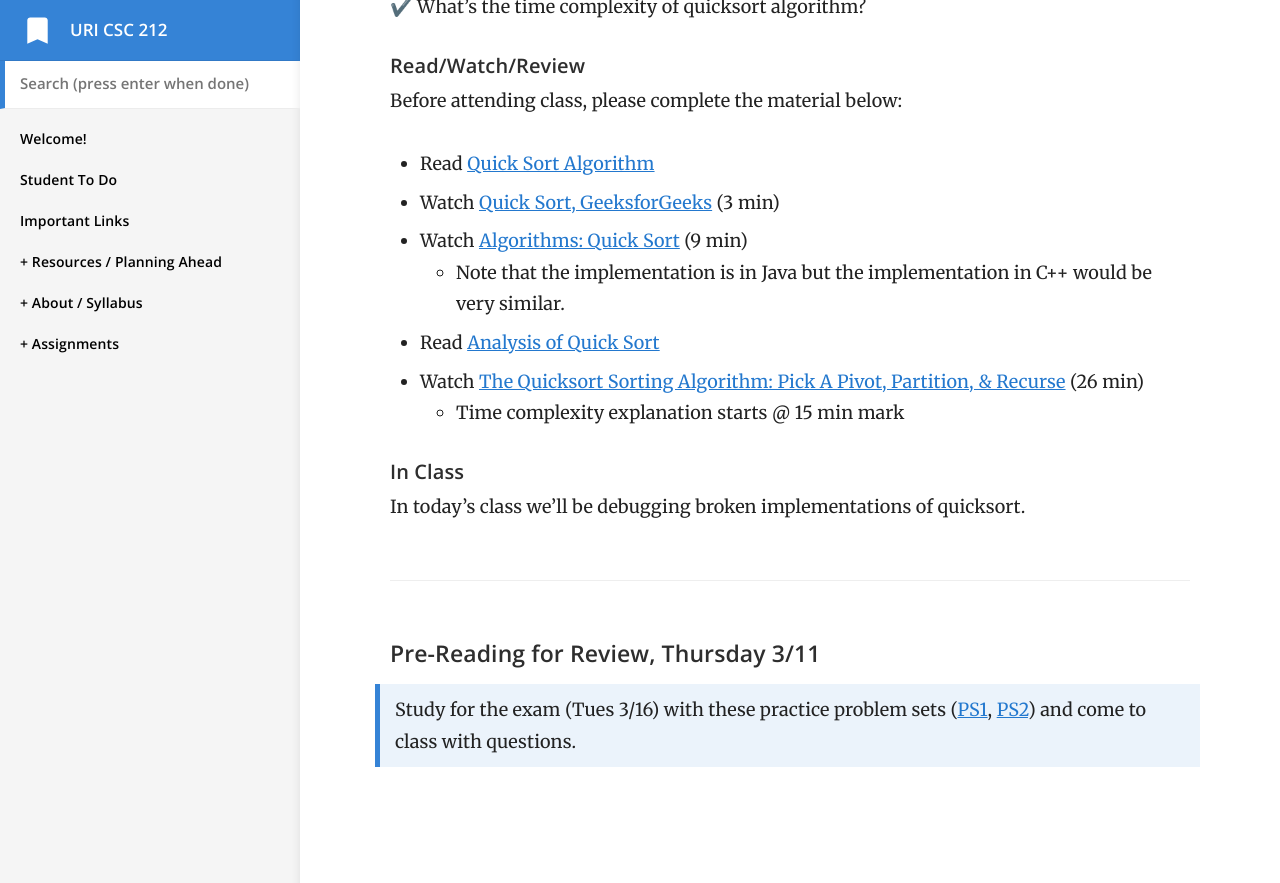
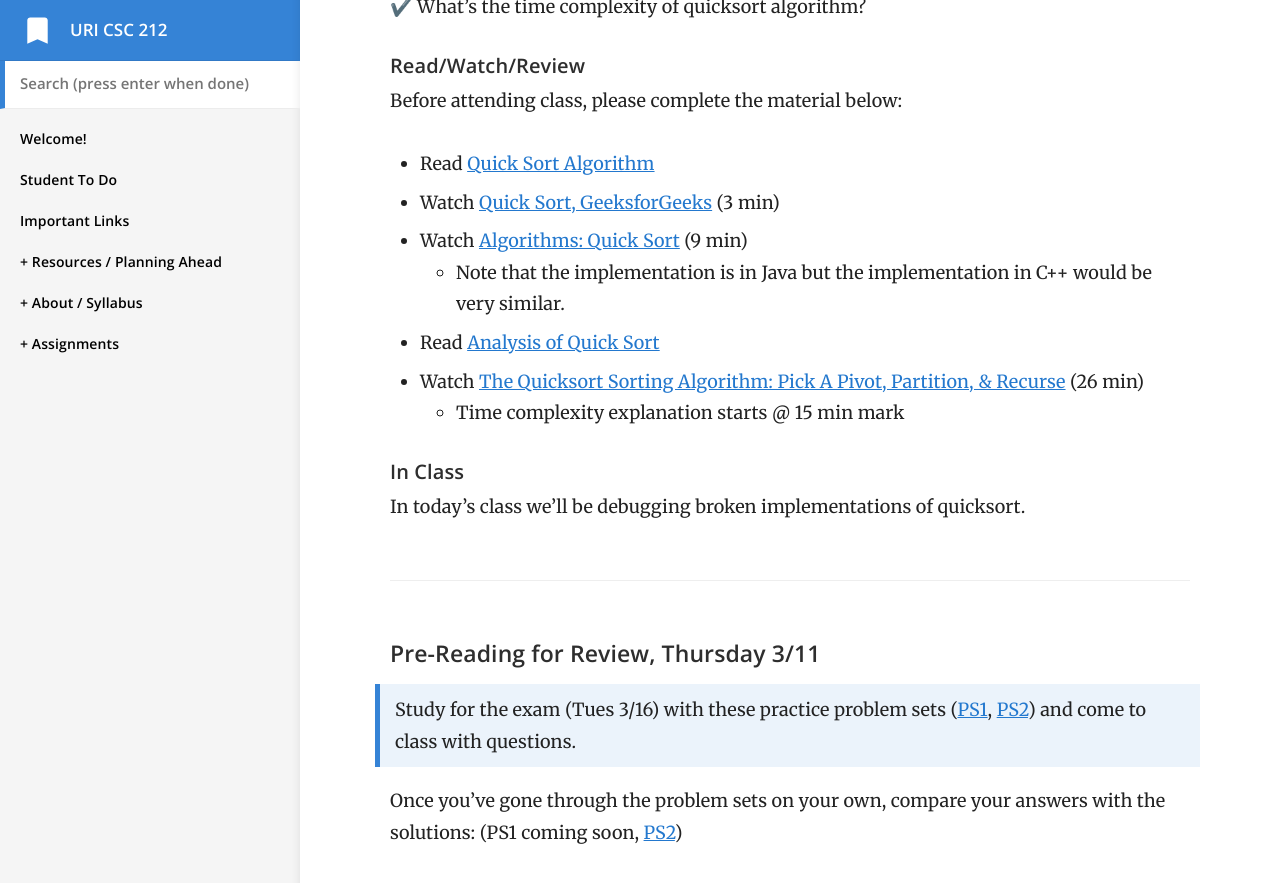
Before and after one commit to vcc-csc212/sp21-archive, a Jekyll site: the page built from _docs/weekly/wk7.md, in a window 1280 px wide and 900 px high, scrolled down 688 px. Shown: the top 883 px of the window. Built offline with Jekyll 4.4.1, drawn with Linux system fonts in a browser that asks for light colours.

Commit message:
ps 2 sl added

```diff
--- a/_docs/weekly/wk7.md
+++ b/_docs/weekly/wk7.md
@@ -37,3 +37,5 @@ In today's class we'll be debugging broken implementations of quicksort.
 #### Pre-Reading for Review, Thursday 3/11 {#thurs}
 
 > Study for the exam (Tues 3/16) with these practice problem sets ([PS1](/files/ps-01.pdf), [PS2](/files/ps-02.pdf)) and come to class with questions.
+
+Once you've gone through the problem sets on your own, compare your answers with the solutions: (PS1 coming soon, [PS2](/files/ps-02-sol.pdf))
```
Also changed, not shown: 1 other file.
